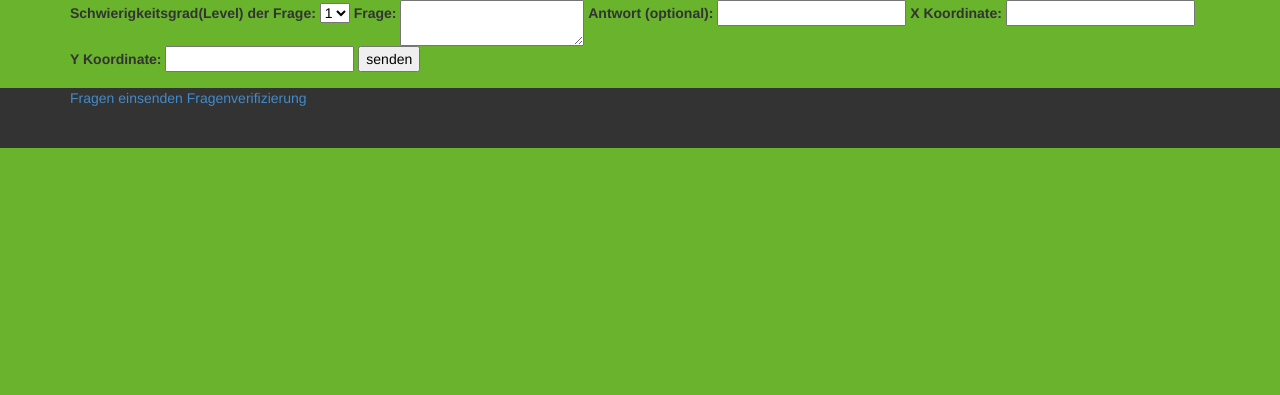
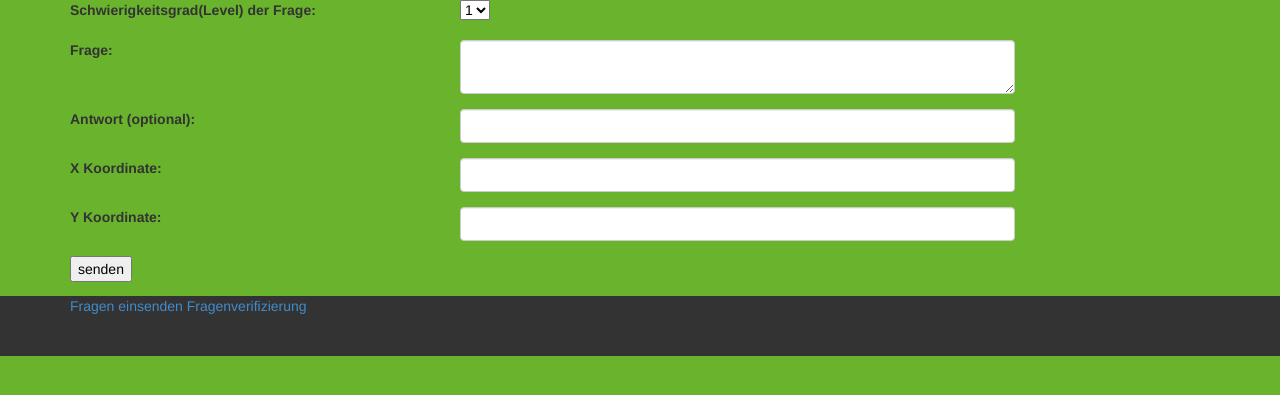
Before and after one commit to Basti25/country-quiz, a PHP site: page /question.php in a window 1280 px wide. Shown: the part 177-572 px from the top of the page. Run offline with PHP 8.4, Linux system fonts and the light colour scheme; data that the repository does not hold is empty; some libraries are stand-ins or nearby versions.

Commit message:
- Fragenformular angepasst - Passwortabfrage für die Verifizierung

```diff
--- a/question.php
+++ b/question.php
@@ -34,21 +34,57 @@
         // Wenn ein Feld fehlt oder das Formular zum ersten Mal aufgerufen wird, dann wird das Formular ausgegeben
         if($send): ?>
 
-            <form method="post" action="<?php echo $_SERVER['PHP_SELF']?>">
+            <form method="post" action="<?php echo $_SERVER['PHP_SELF']?>" class="form-horizontal">
+                <div class="form-group">
+                    <div class="col-lg-4 col-md-4 col-sm-4">
                         <label for="level">Schwierigkeitsgrad(Level) der Frage:</label>
+                    </div>
+                    <div class="col-lg-6 col-md-6 col-sm-6">
                         <select id="level" name="level">
                             <option value="1" selected>1</option>
                             <option value="2">2</option>
                             <option value="3">3</option>
                         </select>
+                    </div>
+                    <div class="hidden-xs col-lg-2 col-md-2 col-sm-2"></div>
+                </div>
+                <div class="form-group">
+                    <div class="col-lg-4 col-md-4 col-sm-4">
                         <label for="frage">Frage:</label>
-                <textarea id="frage" name="frage"></textarea>
+
+                    </div>
+                    <div class="col-lg-6 col-md-6 col-sm-6">
+                        <textarea id="frage" name="frage" class="form-control"></textarea>
+                    </div>
+                    <div class="hidden-xs col-lg-2 col-md-2 col-sm-2"></div>
+                </div>
+                <div class="form-group">
+                    <div class="col-lg-4 col-md-4 col-sm-4">
                         <label for="antwort">Antwort (optional):</label>
-                <input type="text" id="antwort" name="antwort">
+                    </div>
+                    <div class="col-lg-6 col-md-6 col-sm-6">
+                        <input type="text" id="antwort" name="antwort" class="form-control">
+                    </div>
+                    <div class="hidden-xs col-lg-2 col-md-2 col-sm-2"></div>
+                </div>
+                <div class="form-group">
+                    <div class="col-lg-4 col-md-4 col-sm-4">
                         <label for="x">X Koordinate:</label>
-                <input type="text" id="x" name="x">
+                    </div>
+                    <div class="col-lg-6 col-md-6 col-sm-6">
+                        <input type="text" id="x" name="x" class="form-control">
+                    </div>
+                    <div class="hidden-xs col-lg-2 col-md-2 col-sm-2"></div>
+                </div>
+                <div class="form-group">
+                    <div class="col-lg-4 col-md-4 col-sm-4">
                         <label for="y">Y Koordinate:</label>
-                <input type="text" id="y" name="y">
+                    </div>
+                    <div class="col-lg-6 col-md-6 col-sm-6">
+                        <input type="text" id="y" name="y" class="form-control">
+                    </div>
+                    <div class="hidden-xs col-lg-2 col-md-2 col-sm-2"></div>
+                </div>
 
                 <input type="submit" name="submit" value="senden"/>
             </form>
```
Also changed, not shown: verify.php (+30 -0 lines). Lines whose indentation alone changed are shown as unchanged.
